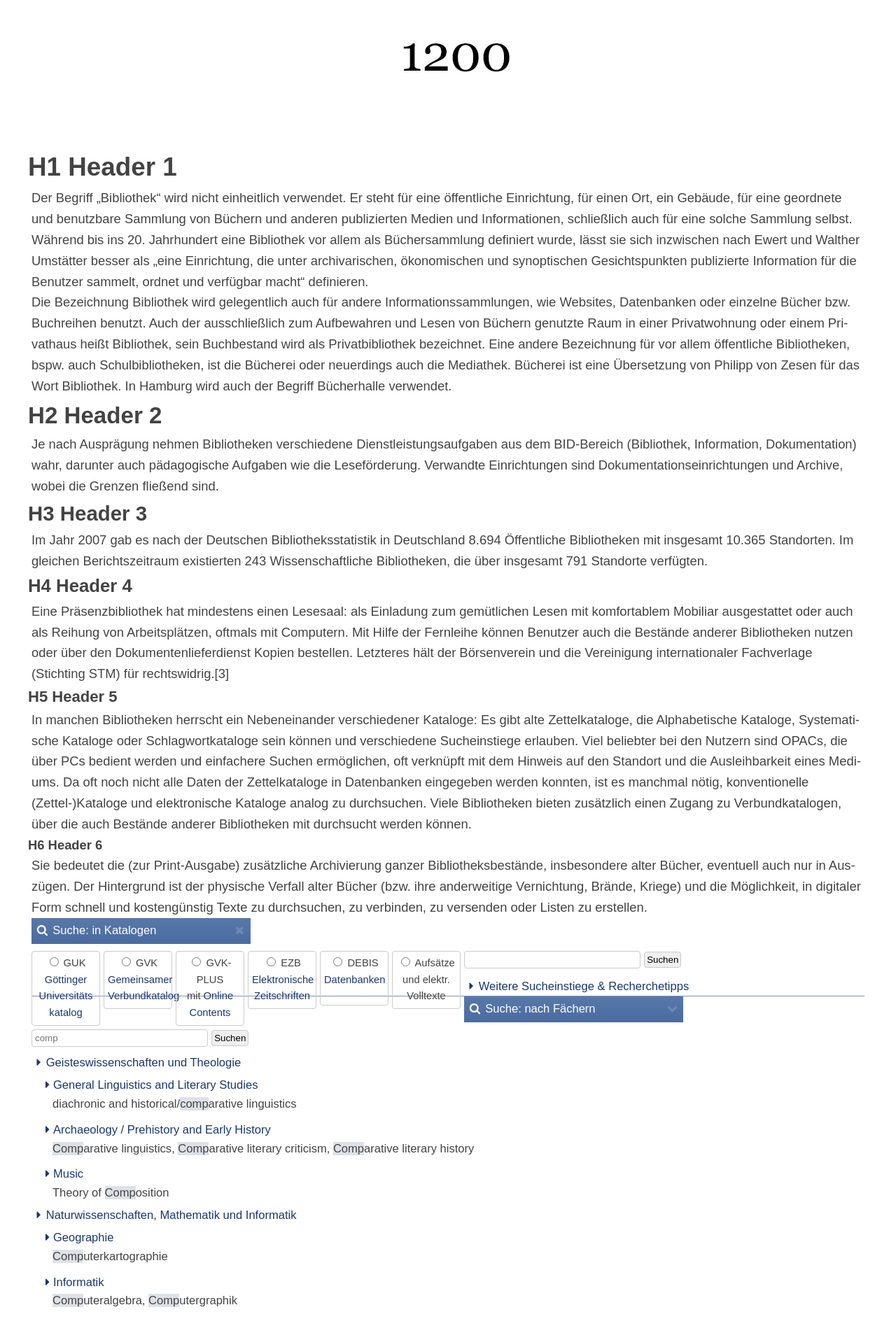
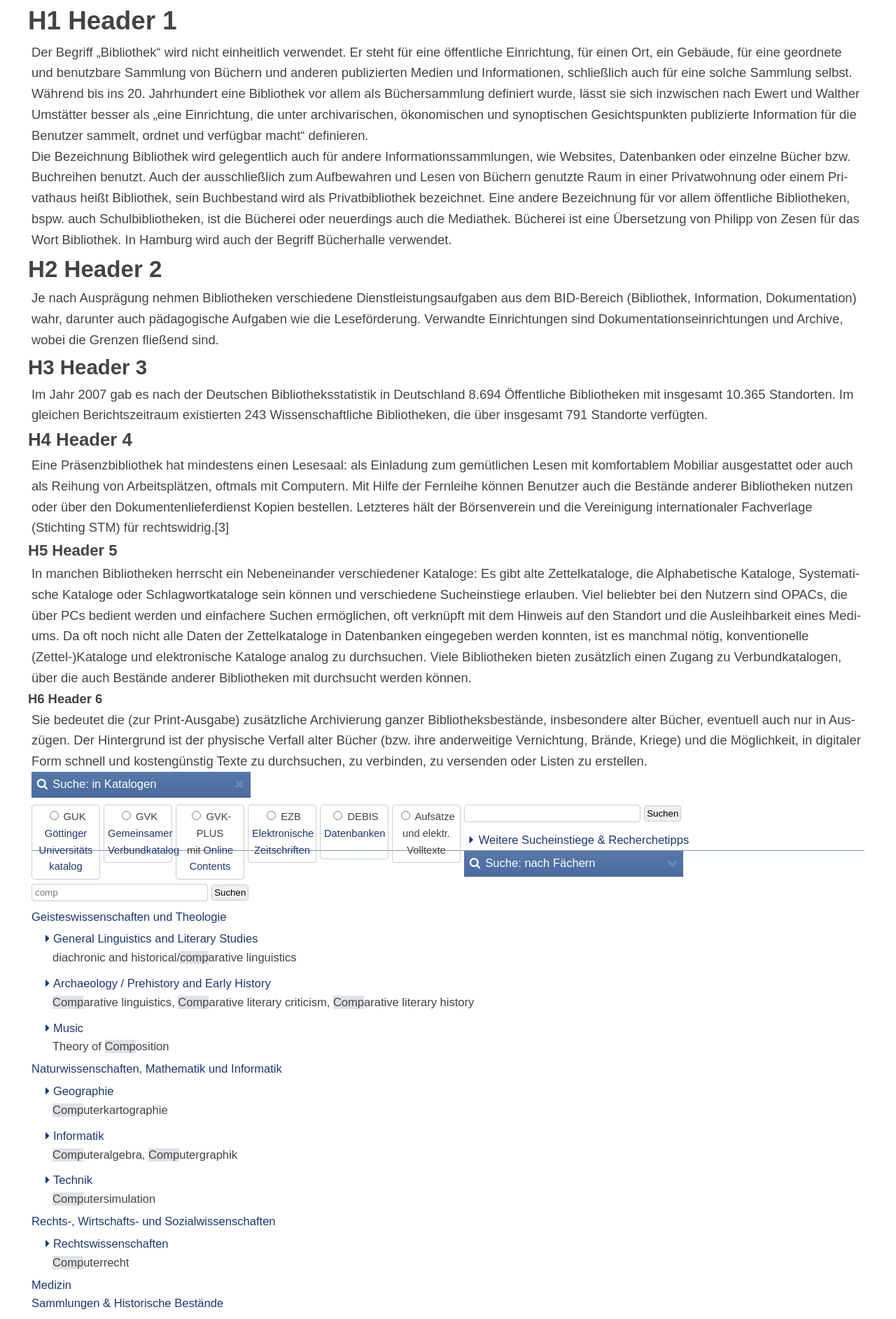
Before and after one commit to subugoe/prototyp-sub-website-mobile, a Jekyll site: the page built from index.md, in a window 1280 px wide. Shown: the top 1885 px of the page at 70% size. Built offline with Jekyll 4.4.1, drawn with Linux system fonts in a browser that asks for light colours; Markdown is read by kramdown in place of the engine named in the settings.

Commit message:
Updeted LI carets

```diff
--- a/_layouts/index.html
+++ b/_layouts/index.html
@@ -11,6 +11,7 @@
 
 <div id=wrap>
 
+<!--
 	<div data-picture data-alt="Lorem ipsum dolor sit amut.">
 		<div data-src="img/test320.jpg"></div>
 		<div data-src="img/test320_x2.jpg" data-media="(min-width: 320px) and (-webkit-min-device-pixel-ratio: 2.0)"></div>
@@ -24,11 +25,15 @@
 		<div data-src="img/test1200_x2.jpg" data-media="(min-width: 1200px) and (-webkit-min-device-pixel-ratio: 2.0)"></div>
 		<div data-src="img/test1600.jpg" data-media="(min-width: 1600px)"></div>
 		<div data-src="img/test1600_x2.jpg" data-media="(min-width: 1600px) and (-webkit-min-device-pixel-ratio: 2.0)"></div>
+-->
 		<!-- Fallback content for non-JS browsers. Same img src as the initial, unqualified source element. -->
+<!--
+
 		<noscript>
 		  <img src="img/test320.jpg" alt="Lorem ipsum dolor sit amut.">
 		</noscript>
 	</div>
+-->
 
 	<div id=content>
 	{{ content }}
@@ -66,34 +71,34 @@
 					<button>Suchen</button>
 				</form>
 				<ul>
-					<li><a href=""><i class="icon-caret-right"></i>Geisteswissenschaften und Theologie</a>
+					<li><a href=""></i>Geisteswissenschaften und Theologie</a>
 						<ul>
 							<li><a href="">General Linguistics and Literary Studies</a><br />diachronic and historical/<span class=highlight>comp</span>arative linguistics
 							<li><a href="">Archaeology / Prehistory and Early History</a><br /><span class=highlight>Comp</span>arative linguistics, <span class=highlight>Comp</span>arative literary criticism, <span class=highlight>Comp</span>arative literary history
 							<li><a href="">Music</a><br />Theory of <span class=highlight>Comp</span>osition
 						</ul>
-					<li><a href=""><i class="icon-caret-right"></i>Naturwissenschaften, Mathematik und Informatik</a>
+					<li><a href=""></i>Naturwissenschaften, Mathematik und Informatik</a>
 						<ul>
 							<li><a href="">Geographie</a><br /><span class=highlight>Comp</span>uterkartographie
 							<li><a href="">Informatik</a><br /><span class=highlight>Comp</span>uteralgebra, <span class=highlight>Comp</span>utergraphik
 							<li><a href="">Technik</a><br /><span class=highlight>Comp</span>utersimulation
 						</ul>
-					<li><a href=""><i class="icon-caret-right"></i>Rechts-, Wirtschafts- und Sozialwissenschaften</a>
+					<li><a href=""></i>Rechts-, Wirtschafts- und Sozialwissenschaften</a>
 						<ul>
 							<li><a href="">Rechtswissenschaften</a><br /><span class=highlight>Comp</span>uterrecht
 						</ul>
-					<li><a href=""><i class="icon-caret-right"></i>Medizin</a>
-					<li><a href=""><i class="icon-caret-right"></i>Sammlungen & Historische Bestände</a>
+					<li><a href=""></i>Medizin</a>
+					<li><a href=""></i>Sammlungen & Historische Bestände</a>
 				</ul>
 			<li class=search-nav-website><a href=""><i class="icon-search"></i> Suche: auf der Website</a><a href=""><i class=icon-chevron-down></i></a>
 				<form>
 					<input type="text" placeholder="los" />
 					<button>Suchen</button>
 					<ul>
-						<li><a href=""><i class="icon-caret-right"></i>lossau (11)</a>
-						<li><a href=""><i class="icon-caret-right"></i>los (2)</a>
-						<li><a href=""><i class="icon-caret-right"></i>loseblattausgaben (2)</a>
-						<li><a href=""><i class="icon-caret-right"></i>lost (2)</a>
+						<li><a href="">lossau (11)</a>
+						<li><a href="">los (2)</a>
+						<li><a href="">loseblattausgaben (2)</a>
+						<li><a href="">lost (2)</a>
 					</ul>
 				</form>
 		</ul>
```
Also changed, not shown: _css/styles.scss (+16 -11 lines).
